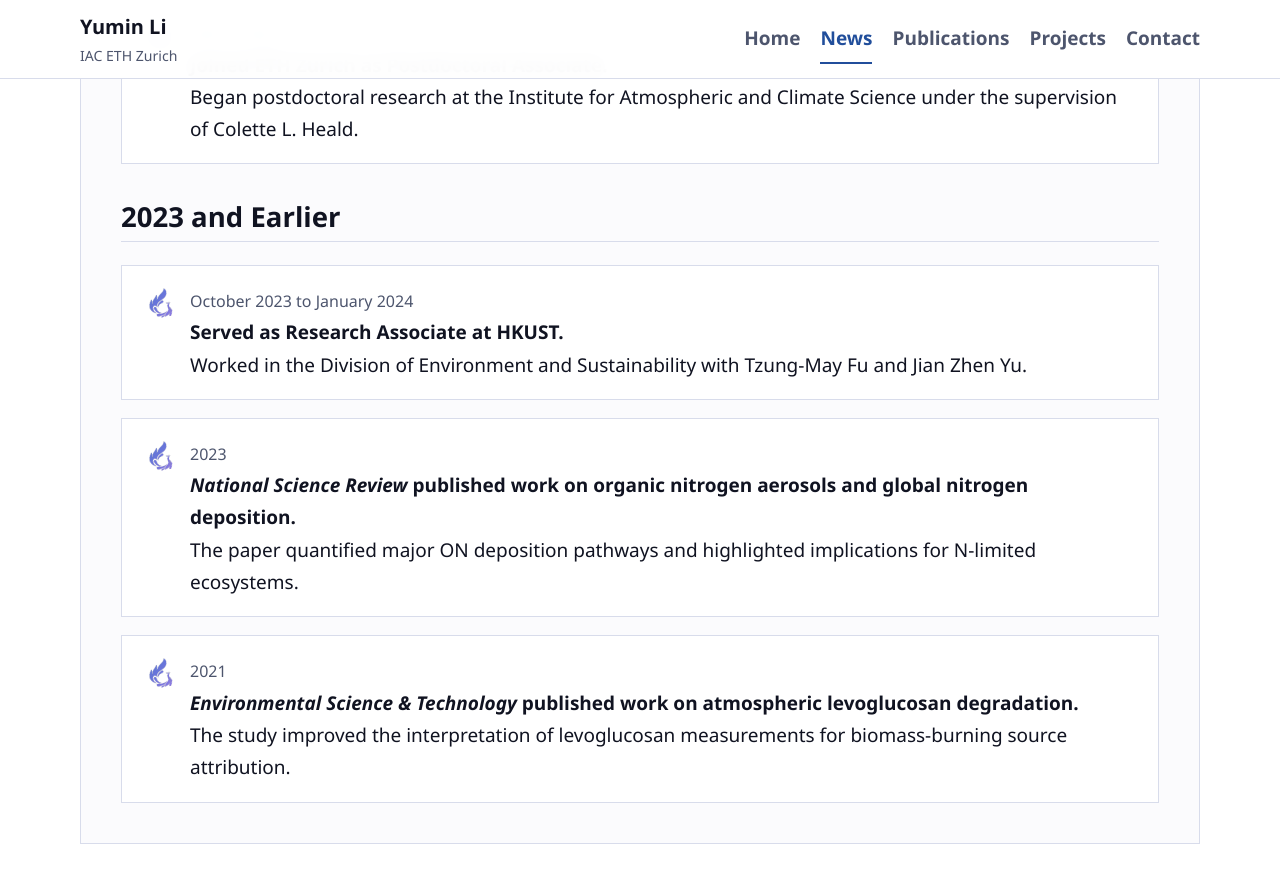
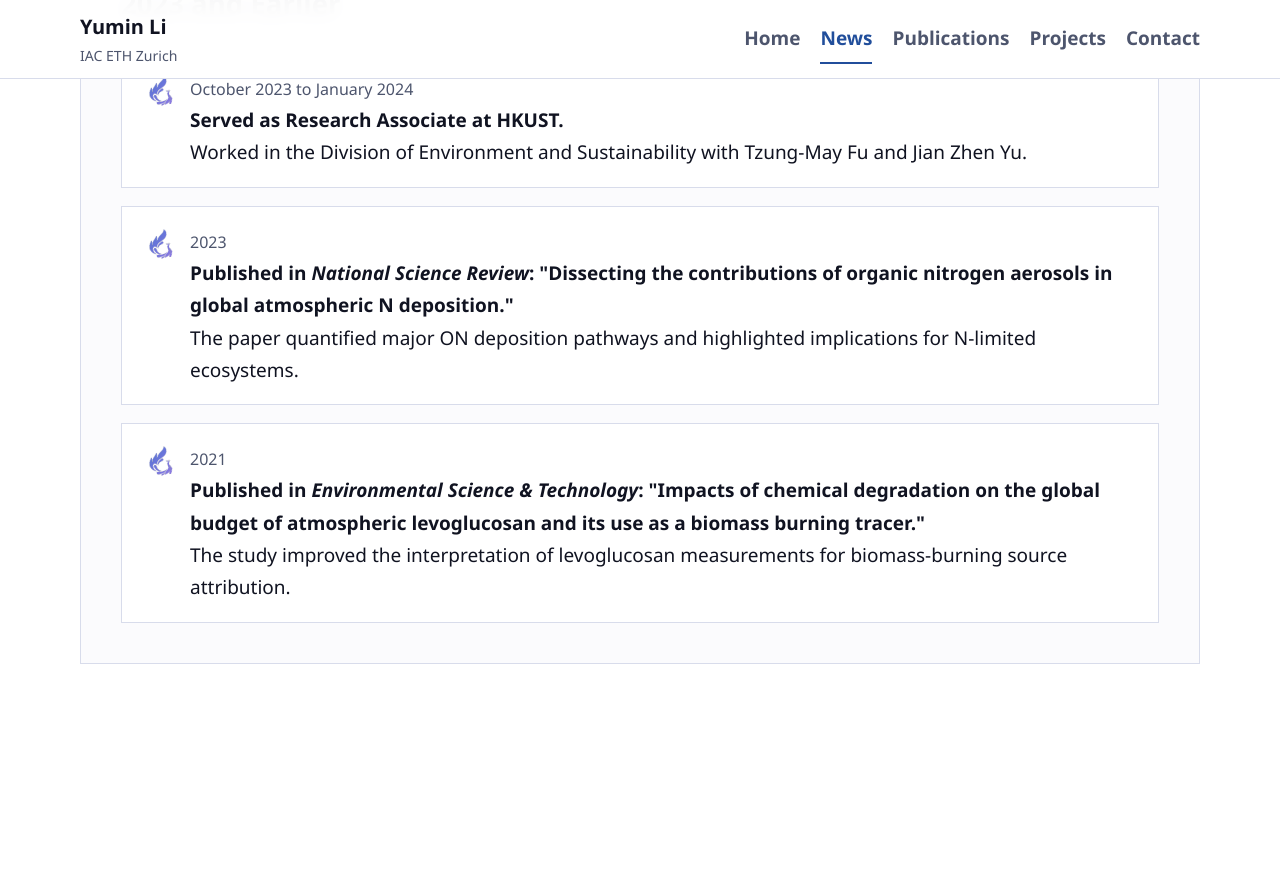
Before and after one commit to LianHeng-Li/Website, a Jekyll site: the page built from news/index.md, in a window 1280 px wide and 900 px high, scrolled down 1749 px. Shown: the top 883 px of the window. Built offline with Jekyll 4.4.1, drawn with Linux system fonts in a browser that asks for light colours; after the commit the page ends 2485 px from its top, so only the background shows below that; some of the changed text lies outside the part shown.

Commit message:
Add files via upload

```diff
--- a/news/index.md
+++ b/news/index.md
@@ -4,18 +4,9 @@ title: News
 nav: news
 hero_kicker: Updates
 hero_title: News
-hero_text: News items are listed in reverse chronological order. Keep the latest ten on the home page and use this page for the full record.
 ---
 
 ## 2026
-
-<div class="news-list">
-  <div class="news-item">
-    <img class="news-marker" src="{{ '/images/news-phoenix-marker.png' | relative_url }}" alt="">
-    <div><time>April 2026</time><br>
-    <strong>Website updated with curated research, news, and publication sections.</strong><br>
-    The home page now highlights recent news and recent publications, and the publications page has been reorganized into image-and-summary cards.</div>
-  </div>
 
   <div class="news-item">
     <img class="news-marker" src="{{ '/images/news-phoenix-marker.png' | relative_url }}" alt="">
@@ -81,14 +72,14 @@ hero_text: News items are listed in reverse chronological order. Keep the latest
   <div class="news-item">
     <img class="news-marker" src="{{ '/images/news-phoenix-marker.png' | relative_url }}" alt="">
     <div><time>2023</time><br>
-    <strong><em>National Science Review</em> published work on organic nitrogen aerosols and global nitrogen deposition.</strong><br>
+    <strong>Published in <em>National Science Review</em>: "Dissecting the contributions of organic nitrogen aerosols in global atmospheric N deposition."</strong><br>
     The paper quantified major ON deposition pathways and highlighted implications for N-limited ecosystems.</div>
   </div>
 
   <div class="news-item">
     <img class="news-marker" src="{{ '/images/news-phoenix-marker.png' | relative_url }}" alt="">
     <div><time>2021</time><br>
-    <strong><em>Environmental Science &amp; Technology</em> published work on atmospheric levoglucosan degradation.</strong><br>
+    <strong>Published in <em>Environmental Science & Technology</em>: "Impacts of chemical degradation on the global budget of atmospheric levoglucosan and its use as a biomass burning tracer."</strong><br>
     The study improved the interpretation of levoglucosan measurements for biomass-burning source attribution.</div>
   </div>
 </div>
```
